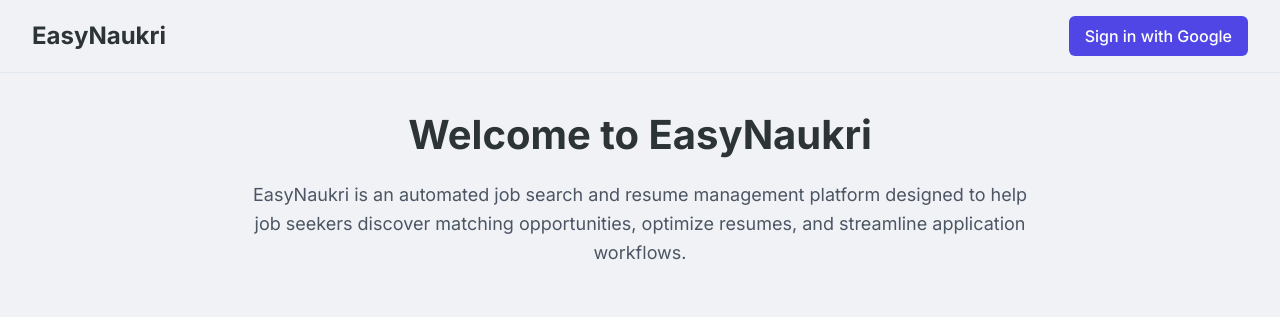
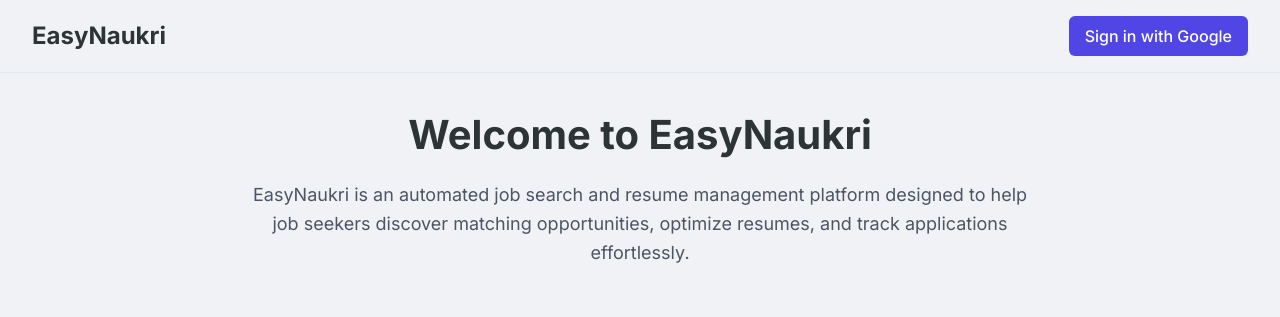
Before and after one commit to amritkr1999/auto-apply-pro, a React (Vite) app in the folder frontend/: page / in a window 1280 px wide. Shown: the top 317 px of the page. Built offline with nearby package versions, Linux system fonts and the light colour scheme; no server answers.

Commit message:
feat: enhance content clarity on LandingPage and MainLandingPage by updating application description for improved user understanding

```diff
--- a/frontend/index.html
+++ b/frontend/index.html
@@ -43,7 +43,7 @@
     <div id="root">
       <main>
         <h1>Welcome to EasyNaukri</h1>
-        <p>EasyNaukri is an automated job search and resume management platform designed to help job seekers discover matching opportunities, optimize resumes, and streamline application workflows.</p>
+        <p>EasyNaukri is an automated job search and resume management platform designed to help job seekers discover matching opportunities, optimize resumes, and track applications effortlessly.</p>
 
         <section>
           <h2>Google Authentication & Permissions Used</h2>
--- a/frontend/public/index.html
+++ b/frontend/public/index.html
@@ -43,7 +43,7 @@
     <div id="root">
       <main>
         <h1>Welcome to EasyNaukri</h1>
-        <p>EasyNaukri is an automated job search and resume management platform designed to help job seekers discover matching opportunities, optimize resumes, and streamline application workflows.</p>
+        <p>EasyNaukri is an automated job search and resume management platform designed to help job seekers discover matching opportunities, optimize resumes, and track applications effortlessly.</p>
 
         <section>
           <h2>Google Authentication & Permissions Used</h2>
--- a/frontend/src/pages/LandingPage.tsx
+++ b/frontend/src/pages/LandingPage.tsx
@@ -19,7 +19,7 @@ export const LandingPage: React.FC = () => {
         <section style={{ textAlign: "center", marginBottom: "3rem" }}>
           <h1 style={{ fontSize: "2.5rem", fontWeight: "bold", marginBottom: "1rem" }}>Welcome to EasyNaukri</h1>
           <p style={{ fontSize: "1.125rem", color: "#4b5563", maxWidth: "800px", margin: "0 auto", lineHeight: "1.6" }}>
-            EasyNaukri is an automated job search and resume management platform designed to help job seekers discover matching opportunities, optimize resumes, and streamline application workflows.
+            EasyNaukri is an automated job search and resume management platform designed to help job seekers discover matching opportunities, optimize resumes, and track applications effortlessly.
           </p>
         </section>
 
--- a/frontend/src/pages/MainLandingPage.tsx
+++ b/frontend/src/pages/MainLandingPage.tsx
@@ -163,7 +163,7 @@ export const MainLandingPage: React.FC = () => {
           <span className="hero-tagline">EasyNaukri</span>
           <h1 className="hero-title">Welcome to EasyNaukri</h1>
           <p className="hero-subtitle">
-            EasyNaukri is an automated job search and resume management platform designed to help job seekers discover matching opportunities, optimize resumes, and streamline application workflows.
+            EasyNaukri is an automated job search and resume management platform designed to help job seekers discover matching opportunities, optimize resumes, and track applications effortlessly.
           </p>
           <div className="hero-ctas">
             {user ? (
```
